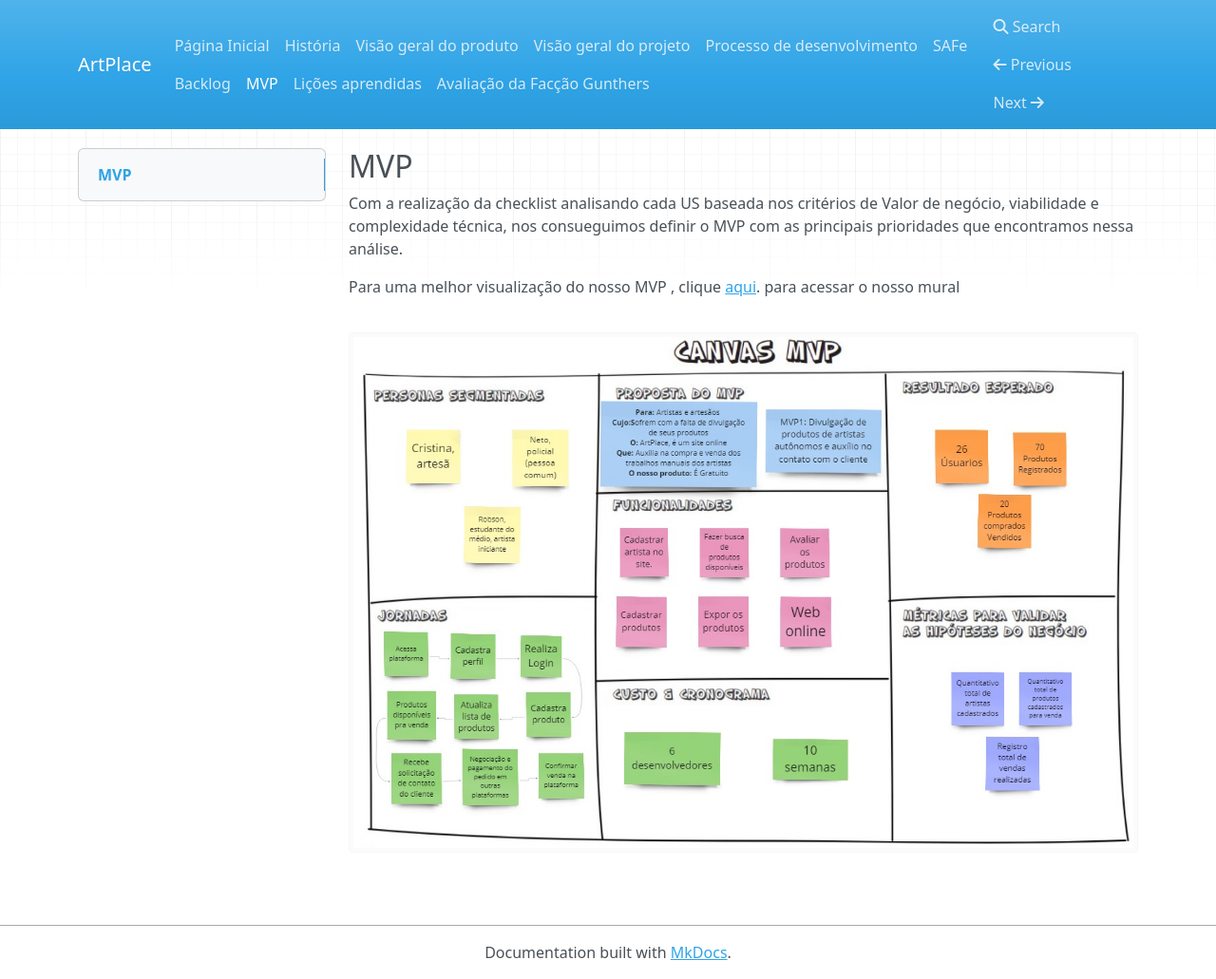
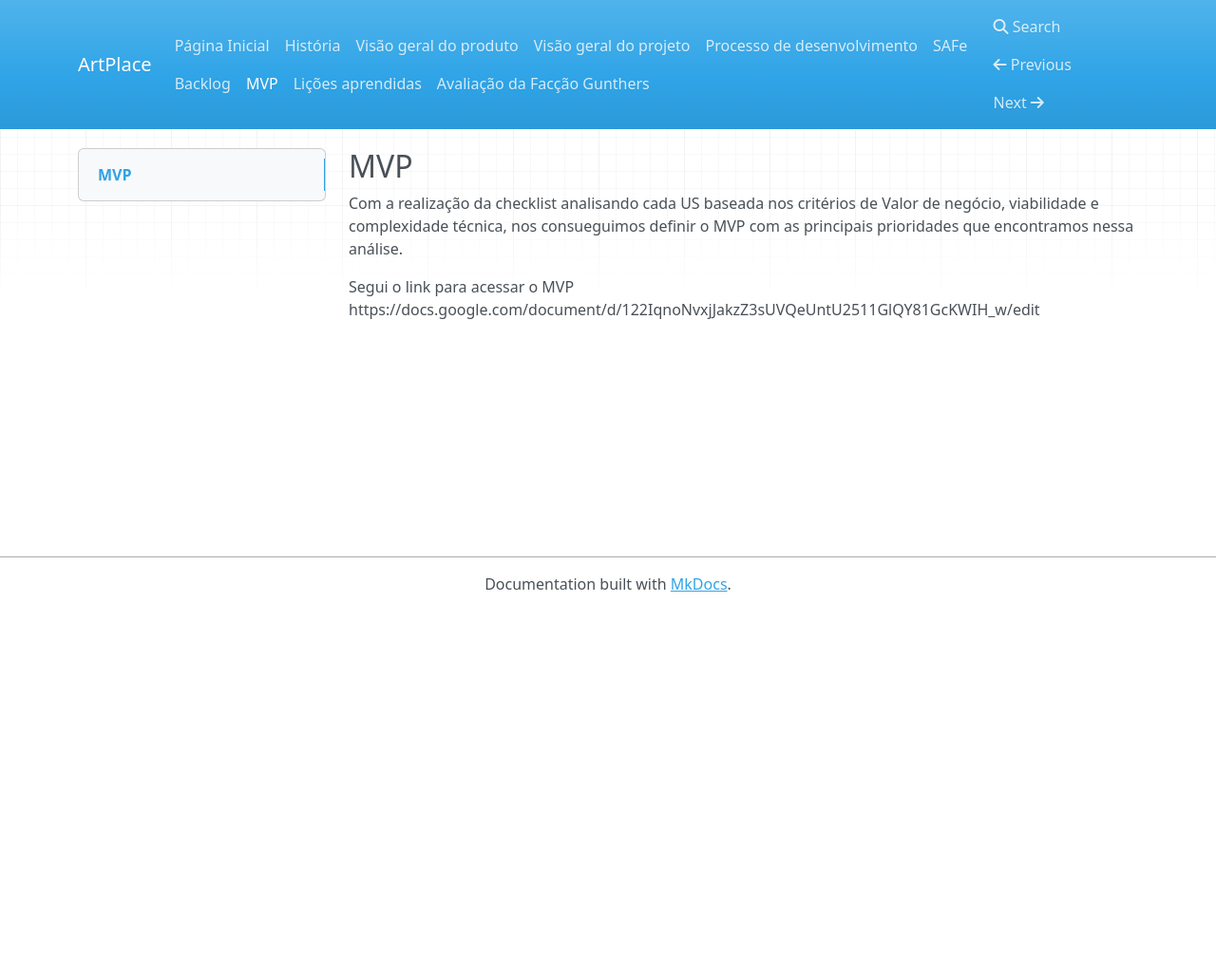
Before and after one commit to mdsreq-fga-unb/2023.2-ArtPlace, an MkDocs documentation site: the page built from docs/MVP.md, in a window 1280 px wide and 1031 px high. Shown: the whole window at 95% size. Built offline with MkDocs 1.6.1, drawn with Linux system fonts in a browser that asks for light colours; nearby versions of some CDN libraries.

Commit message:
Arrumando requisitos e o MVP

```diff
--- a/docs/MVP.md
+++ b/docs/MVP.md
@@ -2,6 +2,4 @@
 
 Com a realização da checklist analisando cada US baseada nos critérios de Valor de negócio, viabilidade e complexidade técnica, nos consueguimos definir o MVP com as principais prioridades que encontramos nessa análise.
 
-Para uma melhor visualização do nosso MVP , clique <a href="https://miro.com/app/board/uXjVNeUBBRc=/?share_link_id=982612454503" target= "_blank">aqui</a>. para acessar o nosso mural
-
-![Image title](assets/mvp.jpg)
+Segui o link para acessar o MVP https://docs.google.com/document/d/122IqnoNvxjJakzZ3sUVQeUntU2511GlQY81GcKWIH_w/edit
```
